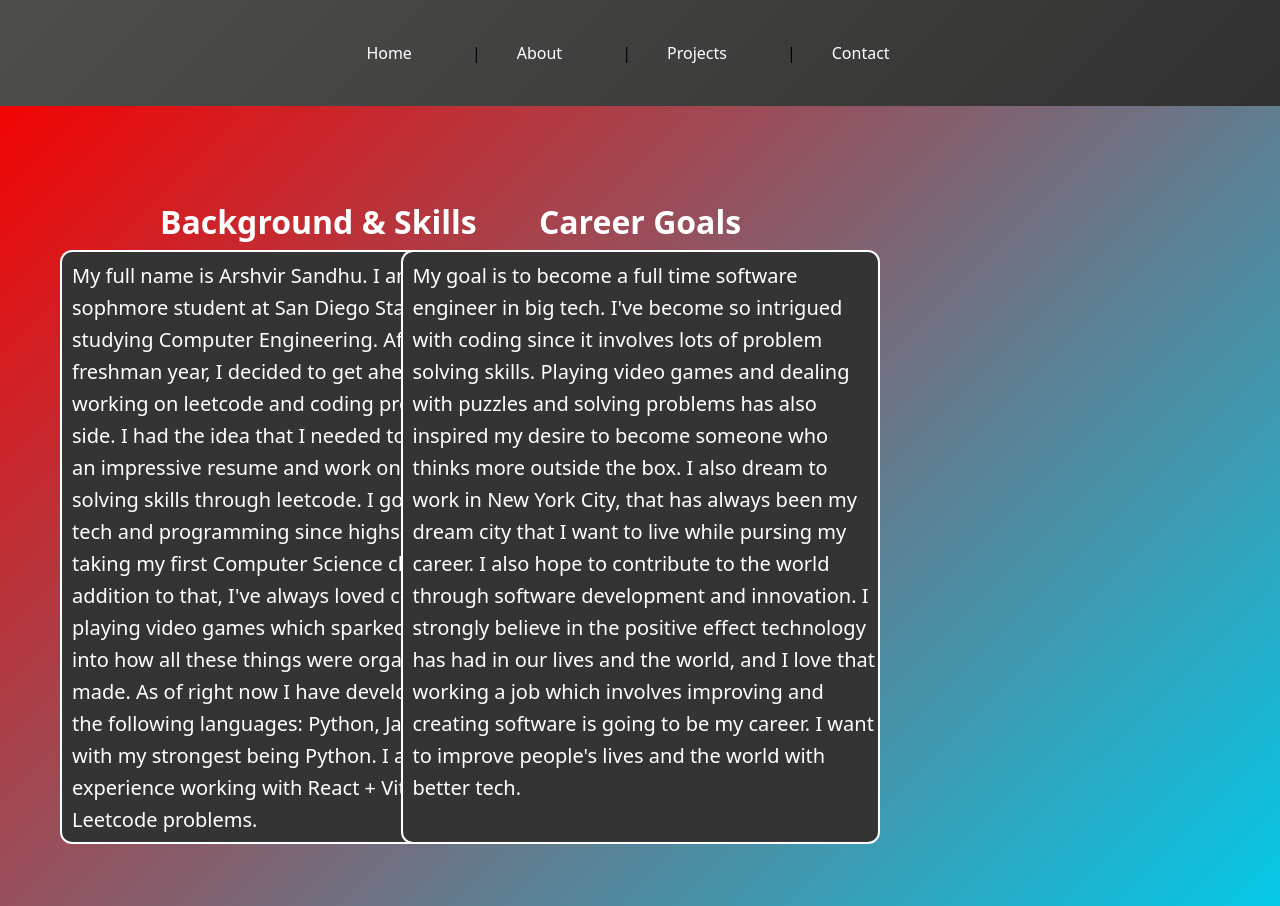
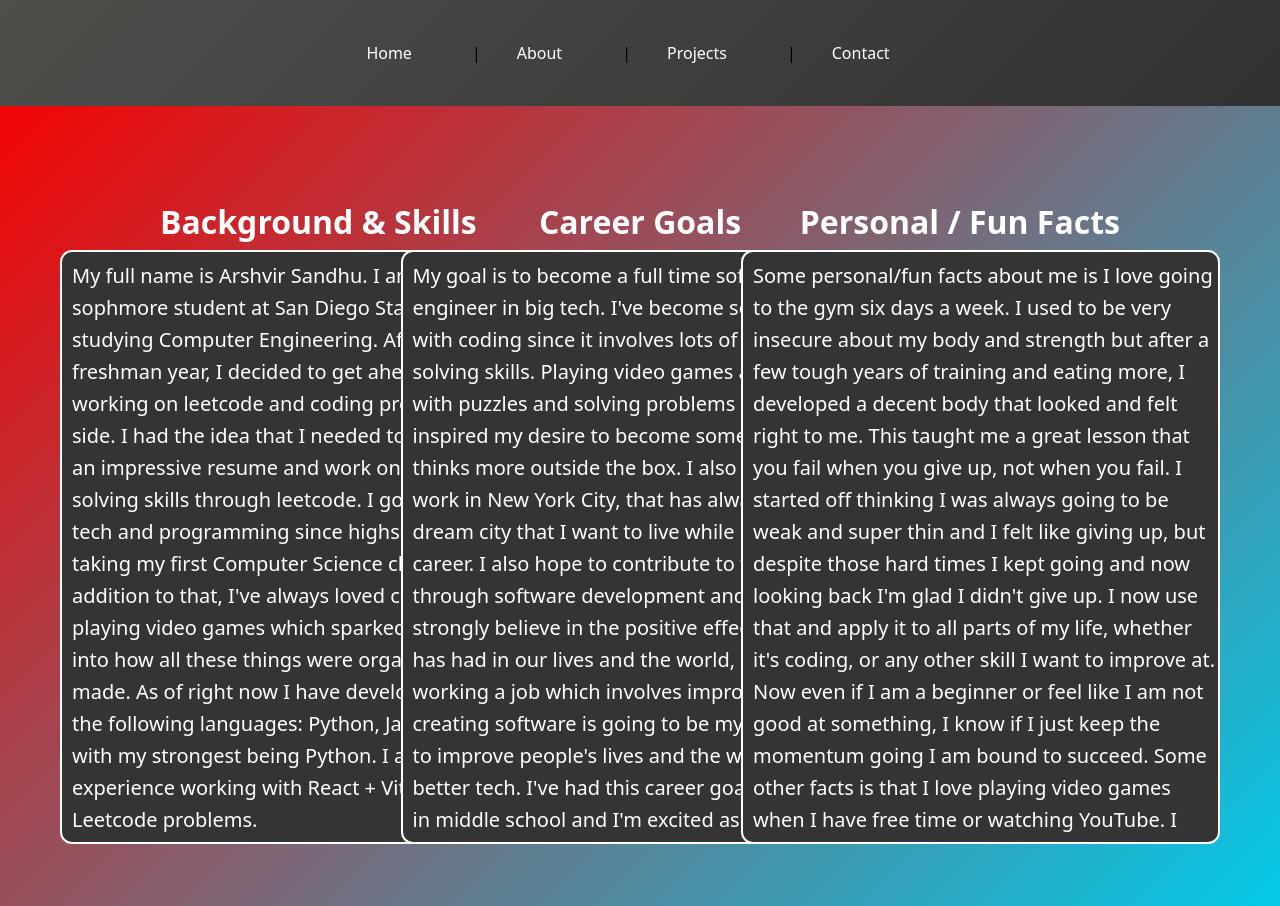
Before and after one commit to 0Gibbonator0/newproject-will-change-name-, a React (Vite) app: page /about in a window 1280 px wide. Built offline with nearby package versions, Linux system fonts and the light colour scheme.

Commit message:
Finished up about page, but will probably re-design later on to look more concise and organized. Added animation library to implement animations between different page routes. Added fade animations between pages.Overall good improvments today.

```diff
--- a/package.json
+++ b/package.json
@@ -10,6 +10,7 @@
     "preview": "vite preview"
   },
   "dependencies": {
+    "framer-motion": "^12.23.12",
     "react": "^19.1.1",
     "react-dom": "^19.1.1",
     "react-router-dom": "^7.8.1"
--- a/src/App.css
+++ b/src/App.css
@@ -118,6 +118,16 @@ body{
   left: 160px;
 }
 
+.about-top-right {
+  font-size: 2rem;
+  font-weight: 600;
+  color:white;
+  margin: 0;
+  position: absolute;
+  top: 200px;
+  right: 160px;
+}
+
 .about-middle {
   font-size: 2rem;
   font-weight: 600;
@@ -195,6 +205,18 @@ body{
   left: 60px;
 }
 
+.text-box-right {
+  width: 475px;
+  height: 590px;
+  background: rgb(53, 52, 52);
+  border-radius: 12px;
+  overflow:hidden;
+  border: 2px solid white;
+  position: absolute;
+  top: 250px;
+  right: 60px;
+}
+
 .text-box-middle {
   width: 475px;
   height: 590px;
--- a/src/App.jsx
+++ b/src/App.jsx
@@ -1,15 +1,17 @@
-import { Routes, Route, Link} from "react-router-dom"
+import { Routes, Route, Link, useLocation} from "react-router-dom"  /* useLocation Enables exit animations when changing routes */
+import { AnimatePresence } from "framer-motion";
 import Home from "./pages/Home";
 import About from "./pages/About";
 import Contact from "./pages/Contact";
 import Projects from "./pages/Projects";
-
 import "./App.css";
 
+export default function App() {
 
-export default function App() {
+    const location = useLocation();
+
     return (
-        <>
+        <AnimatePresence mode = "wait">
             <nav className = "nav">
                 <Link to="/">Home</Link> |{" "}
                 <Link to="/about">About</Link> |{" "}
@@ -17,13 +19,13 @@ export default function App() {
                 <Link to="/contact">Contact</Link>
             </nav>
 
-            <Routes>
+            <Routes location = {location} key = {location.pathname}>
                 <Route path="/" element={<Home />} />
                 <Route path="/about" element={<About />} />
                 <Route path="/projects" element={<Projects />} />
                 <Route path="/contact" element={<Contact />} />
             </Routes>
 
-        </>
+        </AnimatePresence>
     );
 }
--- a/src/pages/About.jsx
+++ b/src/pages/About.jsx
@@ -1,7 +1,15 @@
 import "../App.css";
+import { motion } from "framer-motion";
 
 export default function About() {
   return (
+    <motion.div
+      className = "page page-about"
+      initial={{ opacity: 0 }}
+      animate={{ opacity: 1 }}
+      exit={{ opacity: 0 }}
+      transition = {{ duration: 0.7 }}
+      >
           <div className="page page--about">
             <div className = "text-box-left">
               <p className = "mt-3 line-spacing">
@@ -24,11 +32,27 @@ export default function About() {
                 my career. I also hope to contribute to the world through software development and innovation.
                 I strongly believe in the positive effect technology has had in our lives and the world, and I love that working a job
                 which involves improving and creating software is going to be my career. I want to improve people's lives
-          and the world with better tech.
+                and the world with better tech. I've had this career goal since I was in middle school and I'm excited as I get
+                closer to the end.
+              </p>
+            </div>
+            <div className = "text-box-right">
+              <p className = "mt-3 line-spacing">
+                Some personal/fun facts about me is I love going to the gym six days a week. I used to be very
+                insecure about my body and strength but after a few tough years of training and eating more, I developed
+                a decent body that looked and felt right to me. This taught me a great lesson that you fail when you
+                give up, not when you fail. I started off thinking I was always going to be weak and super thin and I felt
+                like giving up, but despite those hard times I kept going and now looking back I'm glad I didn't give up.
+                I now use that and apply it to all parts of my life, whether it's coding, or any other skill I want to
+                improve at. Now even if I am a beginner or feel like I am not good at something, I know if I just
+                keep the momentum going I am bound to succeed. Some other facts is that I love playing video games when I
+                have free time or watching YouTube. I also enjoy volleyball and walking around in big cities!
               </p>
             </div>
               <h1 className = "about-middle">Career Goals</h1>
               <h1 className = "about-top-left">Background & Skills</h1>
+              <h1 className = "about-top-right">Personal / Fun Facts</h1>
           </div>
+      </motion.div>
   );
 }
--- a/src/pages/Contact.jsx
+++ b/src/pages/Contact.jsx
@@ -1,12 +1,21 @@
 import "../App.css";
+import { motion } from "framer-motion";
 
 export default function Contact() {
   return (
-    <div className="page page--contact">
-      <div className="center">
-        <h1>Contact Page</h1>
-        <p className="mt-2">Put your email, links, or form here.</p>
+    <motion.div
+      className = "page page-contact"
+      initial={{ opacity: 0 }}
+      animate={{ opacity: 1 }}
+      exit={{ opacity: 0 }}
+      transition = {{ duration: 0.7 }}
+      >
+      <div className="page page--contact">
+        <div className="center">
+          <h1>Contact Page</h1>
+          <p className="mt-2">Put your email, links, or form here.</p>
+        </div>
       </div>
-    </div>
+    </motion.div>
   );
 }
--- a/src/pages/Home.jsx
+++ b/src/pages/Home.jsx
@@ -1,9 +1,17 @@
 import "../App.css";
 import { Link } from "react-router-dom";
 import profilePic from "../assets/profile.jpg";
+import { motion } from "framer-motion";
 
 export default function Home() {
   return (
+    <motion.div
+      className = "page page-home"
+      initial={{ opacity: 0 }}
+      animate={{ opacity: 1 }}
+      exit={{ opacity: 0 }}
+      transition = {{ duration: 0.7 }}
+      >
       <div className = "page page--home">
         <div className = "profile-box">
           {<img src={profilePic} alt = "Arsh" className = "profile-img"/>}
@@ -24,5 +32,6 @@ export default function Home() {
 
         </div>
       </div>
+    </motion.div>
   );
 }
--- a/src/pages/Projects.jsx
+++ b/src/pages/Projects.jsx
@@ -1,12 +1,21 @@
 import "../App.css";
+import { motion } from "framer-motion";
 
 export default function Projects() {
   return (
-    <div className="page page--projects">
-      <div className="center">
-        <h1>Projects Page</h1>
-        <p className="mt-2">Put your email, links, or form here.</p>
+    <motion.div
+      className = "page page-projects"
+      initial={{ opacity: 0 }}
+      animate={{ opacity: 1 }}
+      exit={{ opacity: 0 }}
+      transition = {{ duration: 0.7 }}
+      >
+      <div className="page page--projects">
+        <div className="center">
+          <h1>Projects Page</h1>
+          <p className="mt-2">Put your email, links, or form here.</p>
+        </div>
       </div>
-    </div>
+    </motion.div>
   );
 }
```
Also changed, not shown: 1 other file (tests, documents, lock files or other folders). Lines whose indentation alone changed are shown as unchanged.
